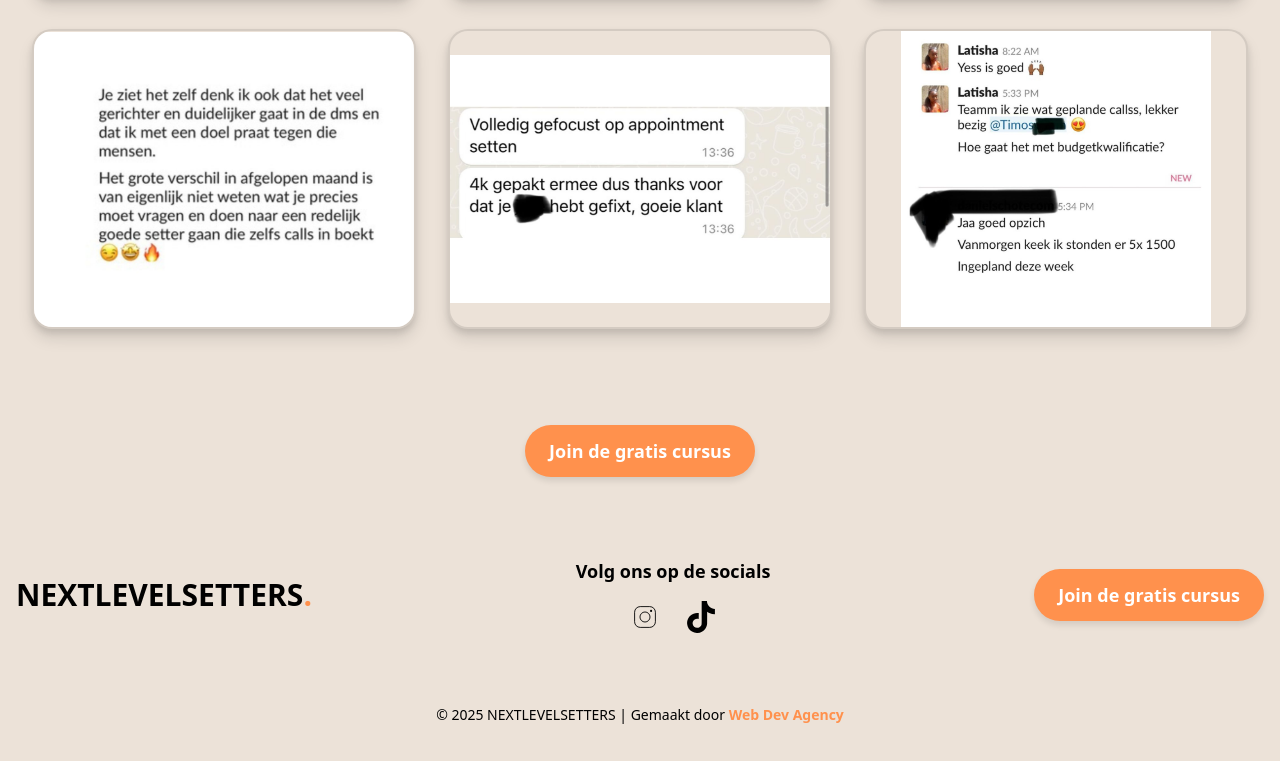
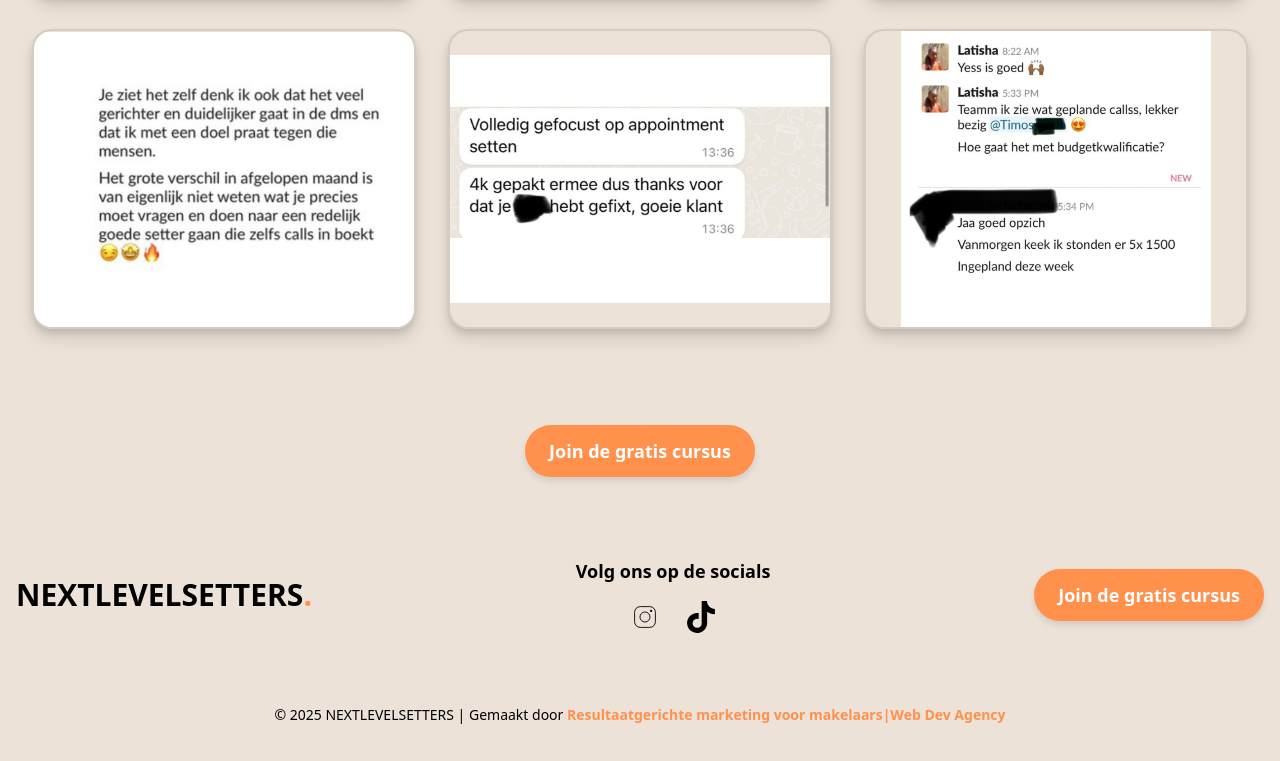
Before and after one commit to CoderFa2/NextLevelSetters-website, a website: page public/index.html in a window 1280 px wide. Shown: the part 4687-5448 px from the top of the page. Drawn offline with nearby package versions, Linux system fonts and the light colour scheme; a script that the page names is missing.

Commit message:
Update index.html

```diff
--- a/public/index.html
+++ b/public/index.html
@@ -858,7 +858,7 @@ button:hover {
     <div class="text-center mt-12 border-quaternary pt-6">
         <p class="text-sm text-black">
             © 2025 NEXTLEVELSETTERS | Gemaakt door
-            <a href="https://webdevagency.nl" target="_blank" class="text-orange-500 font-semibold hover:text-orange-700 transition duration-300">Web Dev Agency</a>
+            <a href="https://webdevagency.nl" target="_blank" class="text-orange-500 font-semibold hover:text-orange-700 transition duration-300">Resultaatgerichte marketing voor makelaars|Web Dev Agency</a>
         </p>
     </div>
 </footer>
```
